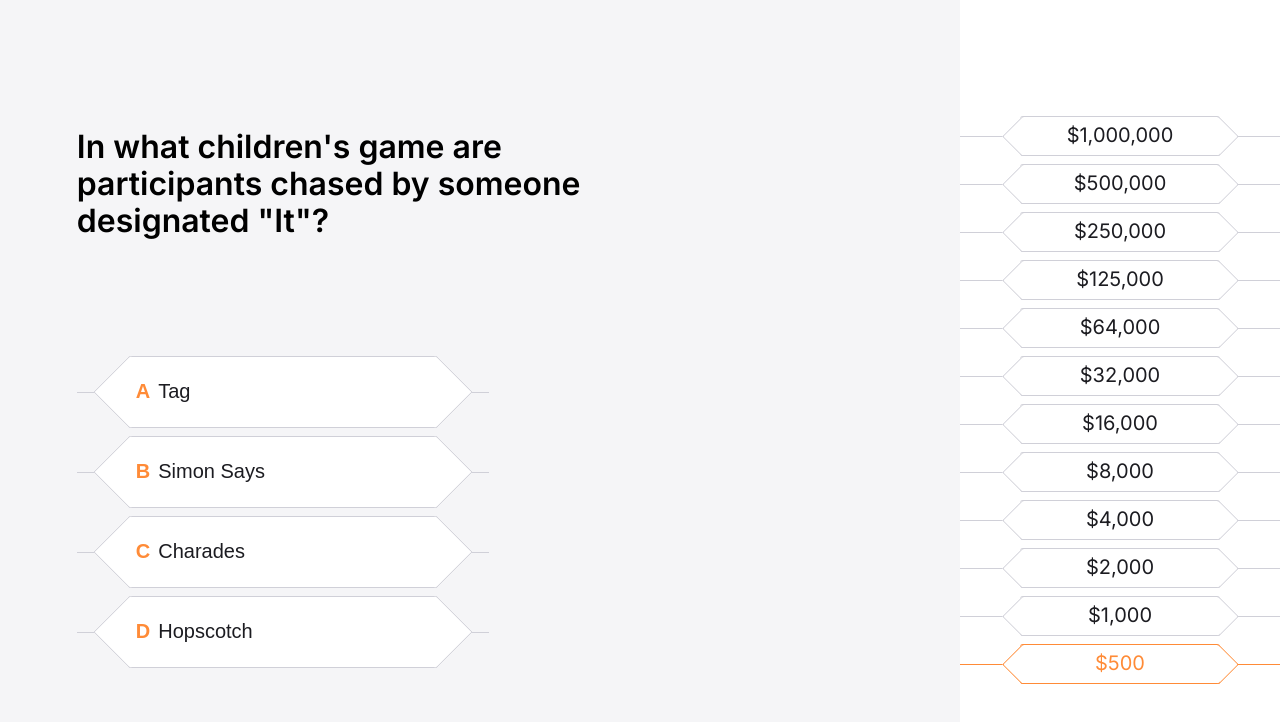
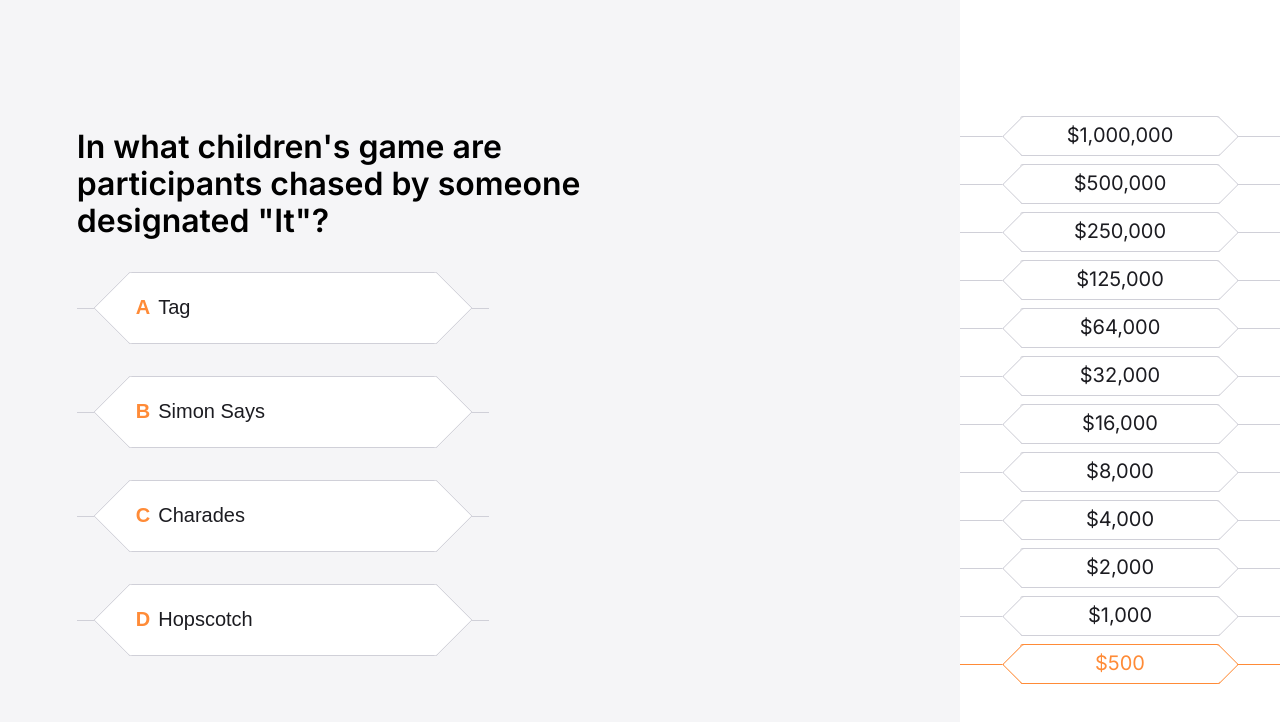
Before and after one commit to koretskiyav/millionaire-game, a Next.js app: page /game in a window 1280 px wide. Shown: the top 722 px of the page. Built offline with nearby package versions, Linux system fonts and the light colour scheme.

Commit message:
fix options vertical interval

```diff
--- a/src/components/ui/option/option.module.scss
+++ b/src/components/ui/option/option.module.scss
@@ -27,7 +27,7 @@
   min-width: 310px;
   width: 310px;
   height: 72px;
-  margin: 4px 34px;
+  margin: 16px 34px;
   font-weight: 400;
   line-height: 116%;
   border: 1px solid $black-40;
```
